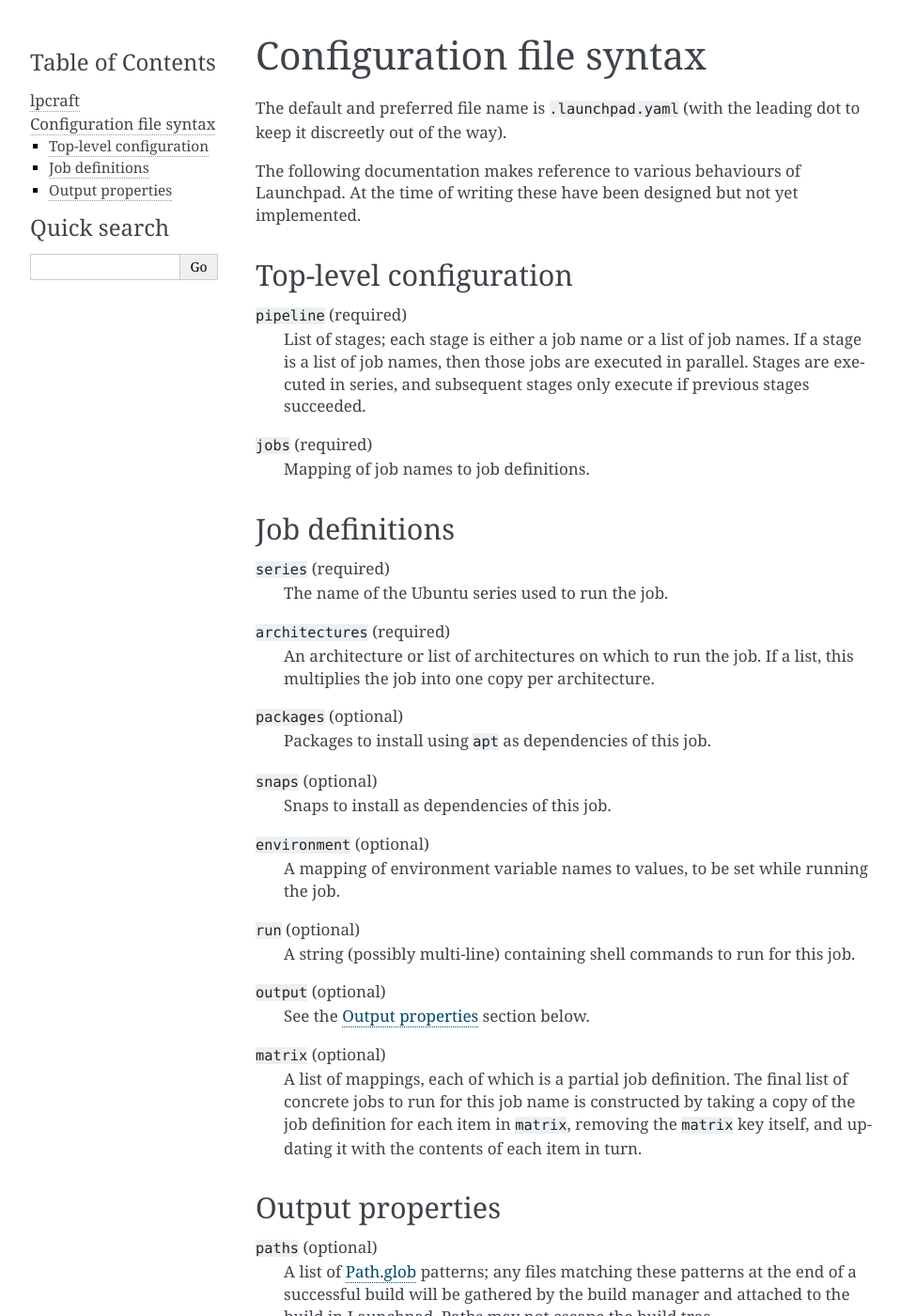
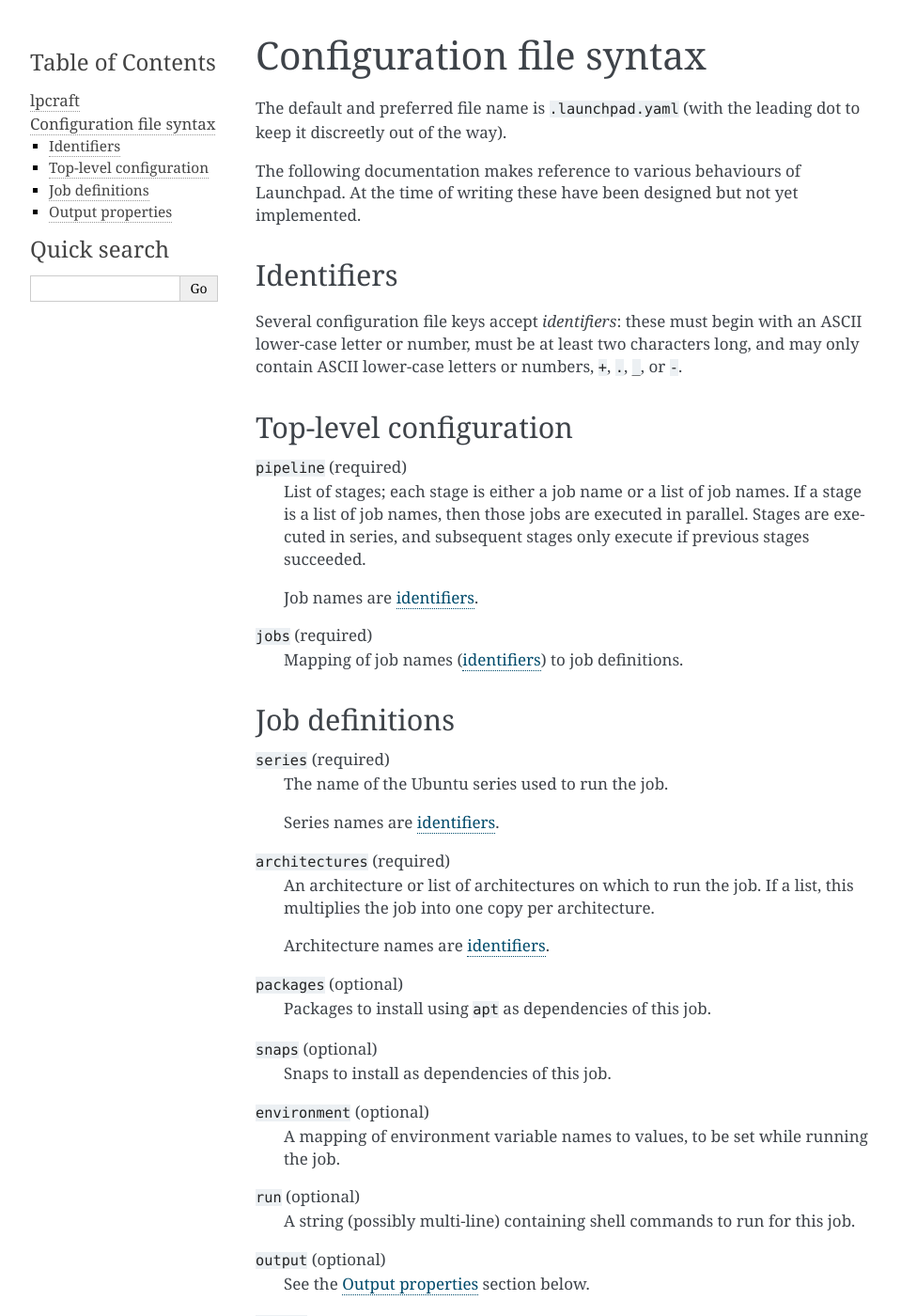
Before and after one commit to tushar5526/lpci-mirror, a Sphinx documentation site: the page built from docs/configuration.rst, in a window 1280 px wide and 1400 px high. Shown: the whole window at 94% size, without its empty margins (148-1107 px from the left). Built offline with Sphinx 7.4.7, drawn with Linux system fonts in a browser that asks for light colours.

Commit message:
Document job/series/architecture name constraints

```diff
--- a/docs/configuration.rst
+++ b/docs/configuration.rst
@@ -8,6 +8,16 @@
 Launchpad.  At the time of writing these have been designed but not yet
 implemented.
 
+.. _identifiers:
+
+Identifiers
+-----------
+
+Several configuration file keys accept *identifiers*: these must begin with
+an ASCII lower-case letter or number, must be at least two characters long,
+and may only contain ASCII lower-case letters or numbers, ``+``, ``.``,
+``_``, or ``-``.
+
 Top-level configuration
 -----------------------
 
@@ -17,8 +27,11 @@
      parallel.  Stages are executed in series, and subsequent stages only
      execute if previous stages succeeded.
 
+     Job names are :ref:`identifiers <identifiers>`.
+
 ``jobs`` (required)
-     Mapping of job names to job definitions.
+     Mapping of job names (:ref:`identifiers <identifiers>`) to job
+     definitions.
 
 Job definitions
 ---------------
@@ -26,9 +39,13 @@
 ``series`` (required)
      The name of the Ubuntu series used to run the job.
 
+     Series names are :ref:`identifiers <identifiers>`.
+
 ``architectures`` (required)
      An architecture or list of architectures on which to run the job.  If a
      list, this multiplies the job into one copy per architecture.
+
+     Architecture names are :ref:`identifiers <identifiers>`.
 
 ``packages`` (optional)
     Packages to install using ``apt`` as dependencies of this job.
```
